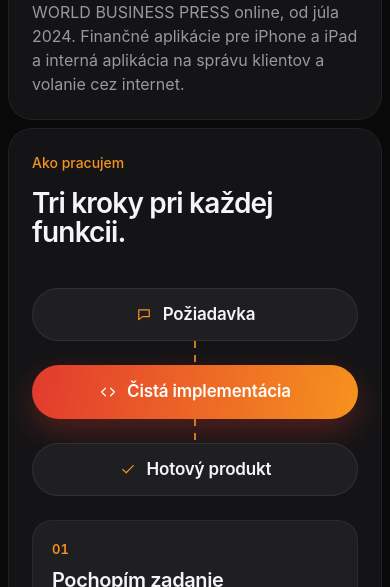
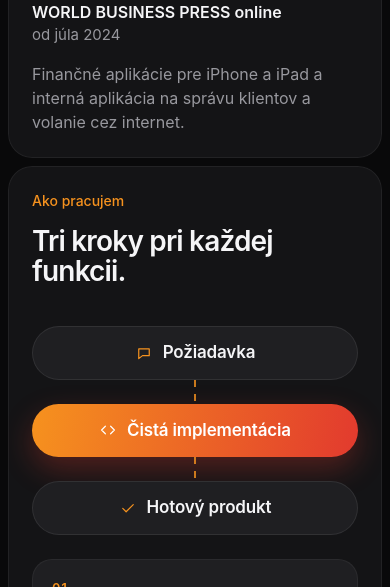
Before and after one commit to Tim-engineer/tim-engineer.github.io, a plain HTML site: page index.html in a window 390 px wide. Shown: the part 1413-2000 px from the top of the page. Drawn offline with Linux system fonts and the light colour scheme.

Commit message:
Show current company, orange to red gradient, tablet layout fixes
Co-Authored-By: Claude Fable 5.2 <noreply@anthropic.com>

```diff
--- a/index.html
+++ b/index.html
@@ -8,7 +8,7 @@
   <meta name="description" content="iOS developer zo Slovenska. Od požiadavky čistou implementáciou k hotovému produktu: finančné aplikácie, vlastný rezervačný systém a ďalšie projekty.">
   <meta name="theme-color" content="#09090a">
   <meta name="color-scheme" content="dark">
-  <link rel="stylesheet" href="style.css?v=13">
+  <link rel="stylesheet" href="style.css?v=14">
 </head>
 <body>
 <main class="bento">
@@ -56,7 +56,8 @@
   <section class="tile c4 reveal" style="--i:1">
     <span class="label">Práve teraz</span>
     <h3>iOS developer</h3>
-    <p>WORLD BUSINESS PRESS online, od júla 2024. Finančné aplikácie pre iPhone a iPad a interná aplikácia na správu klientov a volanie cez internet.</p>
+    <p class="org">WORLD BUSINESS PRESS online<small>od júla 2024</small></p>
+    <p>Finančné aplikácie pre iPhone a iPad a interná aplikácia na správu klientov a volanie cez internet.</p>
   </section>
 
   <section class="tile c8 r2 reveal">
@@ -106,7 +107,7 @@
   <section class="tile c4 reveal" style="--i:2">
     <span class="label">Cesta</span>
     <ul class="rows">
-      <li><div><b>iOS developer</b><small>Finančné aplikácie</small></div><span>2024 – dnes</span></li>
+      <li><div><b>iOS developer</b><small>WORLD BUSINESS PRESS online</small></div><span>2024 – dnes</span></li>
       <li><div><b>IT technik – špecialista</b><small>X-NET</small></div><span>2022 – 2023</span></li>
       <li><div><b>Elektrotechnik</b><small>Prax</small></div><span>2021 – 2022</span></li>
       <li><div><b>SPŠ strojnícka, Bratislava</b><small>Technické lýceum · Cisco CCNA</small></div><span>2017 – 2021</span></li>
--- a/style.css
+++ b/style.css
@@ -18,7 +18,7 @@
   --sky-ink: 18 52 82;
   --warm-a: #e23a2e;
   --warm-b: #f6921e;
-  --warm: linear-gradient(100deg, var(--warm-a), var(--warm-b));
+  --warm: linear-gradient(100deg, var(--warm-b), var(--warm-a));
   --font: -apple-system, BlinkMacSystemFont, "Poppins", "Helvetica Neue", Helvetica, Arial, sans-serif;
   --ease: cubic-bezier(.16, 1, .3, 1);
 }
@@ -168,6 +168,7 @@ h3 { font-size: 20px; letter-spacing: -0.02em; line-height: 1.2; }
 @media (max-width: 1180px) {
   .c4 { grid-column: span 6; } .c8 { grid-column: span 12; } .r2 { grid-row: auto; }
   .skills { grid-template-columns: repeat(2, 1fr); }
+  #projekt { grid-column: span 12; }
 }
 @media (max-width: 760px) {
   .bento { gap: 8px; padding: 8px; }
@@ -232,3 +233,14 @@ h3 { font-size: 20px; letter-spacing: -0.02em; line-height: 1.2; }
 
 /* phone image already contains the device frame */
 .phone .shot { position: absolute; inset: 0; width: 100%; height: 100%; border-radius: 0; }
+
+/* company line under a role */
+.org { font-weight: 600; color: rgb(var(--ink)) !important; }
+.org small { display: block; font-weight: 400; font-size: 15px; color: rgb(var(--muted)); }
+
+/* hero stacks before the text column gets squeezed */
+@media (max-width: 960px) {
+  .hero { grid-template-columns: 1fr; min-height: 0; }
+  .stage { flex-direction: column; margin: 16px auto 0; }
+  .chips { flex-direction: row; flex-wrap: wrap; justify-content: center; }
+}
```
